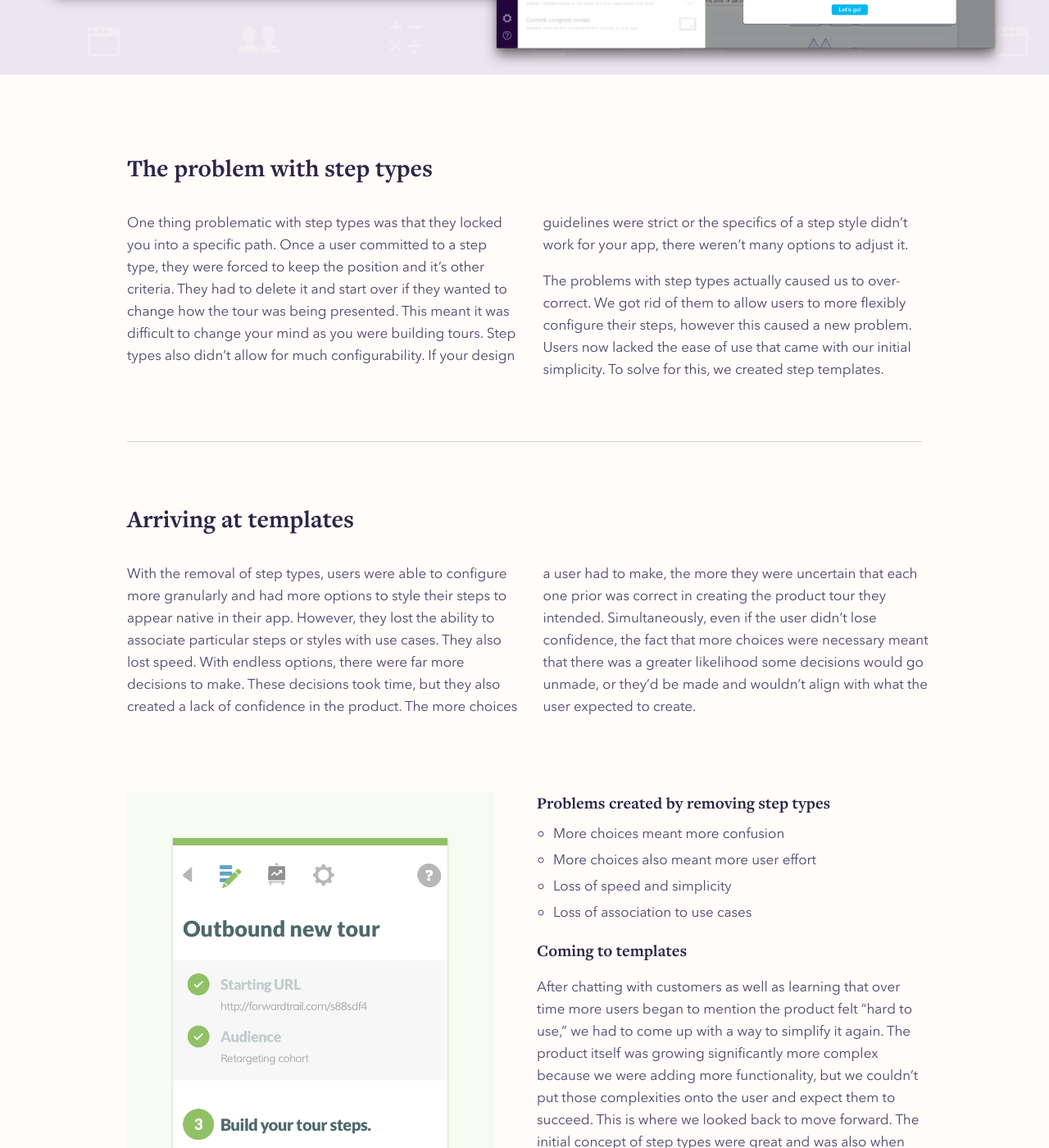
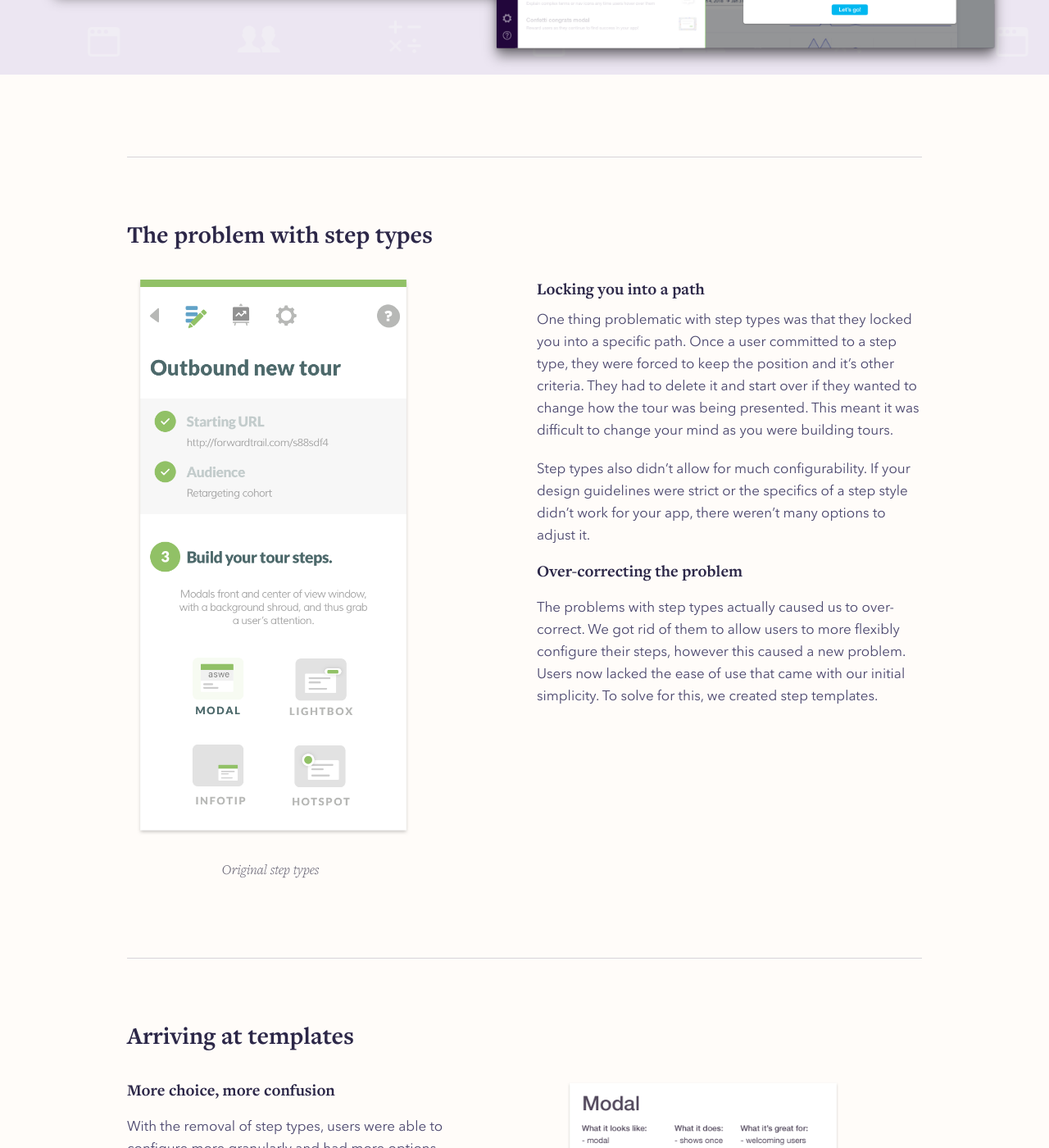
Before and after one commit to jessbottali/jessicabottali.com, a Jekyll site: the page built from projects/chameleon-templates/index.html, in a window 1280 px wide and 1400 px high, scrolled down 985 px. Shown: the whole window at 82% size. Built offline with Jekyll 4.4.1, drawn with Linux system fonts in a browser that asks for light colours; comment, search, counter and statistics services are not loaded; some of the changed text lies outside the part shown.

Commit message:
Update index.html

```diff
--- a/projects/chameleon-templates/index.html
+++ b/projects/chameleon-templates/index.html
@@ -15,51 +15,47 @@
   </div>
 </article>
 <img src="./images/full-bleed-img@2x.png" class="ProjectImage full w100" />
-<div class="Container">
-  <h2 class="ProjectWork-title">The problem with step types</h2>
-  <div class="Grid gutters"
-       style="height:200px;">
-    <div class="Project-content"style="
-    margin-bottom: 0px;
-    padding-left: 15px;
-    height: 220px;
-   ">
-      <p style="margin-top: 0px;">One thing problematic with step types was that they locked you into a specific path. Once a user committed to a step type, they were forced to keep the position and it’s other criteria. They had to delete it and start over if they wanted to change how the tour was being presented. This meant it was difficult to change your mind as you were building tours. Step types also didn’t allow for much configurability. If your design guidelines were strict or the specifics of a step style didn’t work for your app, there weren’t many options to adjust it. </p>
 
+
+<div class="Container mb5">
+  <hr />
+    <h2 class="ProjectWork-title m0 mb4">The problem with step types </h2>
+    <div class="Grid gutters u-m-top-20">
+      <div class="Grid-cell u-6of12">
+        <div class="Home-Page-Image" style="width: 350px;">
+          <img src="./images/old-step-types-2@2x.png" class="ProjectImage ml0" style="padding-left: 12px;" />
+          <p class="ImageCaption">Original step types</p>
+        </div>
+      </div>
+        <div class="Grid-cell">
+          <div class="challenges-content">
+            <h3 class="ProjectImage-title m0 mb2">Locking you into a path</h3>
+
+            <p class="m0 mb3"> One thing problematic with step types was that they locked you into a specific path. Once a user committed to a step type, they were forced to keep the position and it’s other criteria. They had to delete it and start over if they wanted to change how the tour was being presented. This meant it was difficult to change your mind as you were building tours. </p>
+            <p>Step types also didn’t allow for much configurability. If your design guidelines were strict or the specifics of a step style didn’t work for your app, there weren’t many options to adjust it. </p>
+
+            <h3 class="ProjectImage-title m0 mb2">Over-correcting the problem</h3>
             <p>The problems with step types actually caused us to over-correct. We got rid of them to allow users to more flexibly configure their steps, however this caused a new problem. Users now lacked the ease of use that came with our initial simplicity. To solve for this, we created step templates. </p>
 
           </div>
         </div>
       </div>
-
-<div class="Container mb5">
-  <hr />
-    <h2 class="ProjectWork-title m0 mb4">Arriving at templates </h2>
-
-    <div class="Grid gutters"
-         style="height:200px;">
-      <div class="Project-content"style="
-      margin-bottom: 0px;
-      padding-left: 15px;
-      height: 200px;
-     ">
-        <p style="margin-top: 0px;">With the removal of step types, users were able to configure more granularly and had more options to style their steps to appear native in their app. However, they lost the ability to associate particular steps or styles with use cases. They also lost speed. With endless options, there were far more decisions to make. These decisions took time, but they also created a lack of confidence in the product. The more choices a user had to make, the more they were uncertain that each one prior was correct in creating the product tour they intended. Simultaneously, even if the user didn’t lose confidence, the fact that more choices were necessary meant that there was a greater likelihood some decisions would go unmade, or they’d be made and wouldn’t align with what the user expected to create. </p>
-
+     </div>
     </div>
 </div>
 
-    <div class="Grid gutters u-m-top-20">
-      <div class="Grid-cell u-6of12">
-        <div class="Home-Page-Image">
-          <img src="./images/old-step-types@2x.png" class="ProjectImage ml0" style="margin-top: 60px;" />
-          <p class="ImageCaption">Original step types</p>
-        </div>
-      </div>
-      <div class="Grid-cell u-6of12">
-        <div class="understanding-catalog-content">
-          <div class="Grid-cell u-12of12">
 
-            <h3 class="ProjectImage-title mb2" style="margin-top: 60px;">Problems created by removing step types</h3>
+
+<div class="Container mb5" style="margin-bottom: 40px;">
+  <hr />
+  <div class="Grid gutters">
+    <div class="Grid-cell u-5of12"  style="line-height: 27px;">
+      <h2 class="ProjectWork-title m0 mb4">Arriving at templates </h2>
+        <h3 class="ProjectImage-title mb2">More choice, more confusion</h3>
+          <p>With the removal of step types, users were able to configure more granularly and had more options to style their steps to appear native in their app. However, they lost the ability to associate particular steps or styles with use cases. They also lost speed. With endless options, there were far more decisions to make. These decisions took time, but they also created a lack of confidence in the product. The more choices a user had to make, the more they were uncertain that each one prior was correct in creating the product tour they intended. </p>
+          <h3 class="ProjectImage-title mb2">Too many decisions to make</h3>
+          <p>Simultaneously, even if the user didn’t lose confidence, the fact that more choices were necessary meant that there was a greater likelihood some decisions would go unmade, or they’d be made and wouldn’t align with what the user expected to create. </p>
+          <h3 class="ProjectImage-title mb2">Problems created by removing step types</h3>
           <ul class="m0 mb3">
             <li>More choices meant more confusion</li>
             <li>More choices also meant more user effort</li>
@@ -67,22 +63,46 @@
             <li>Loss of association to use cases</li>
           </ul>
     </div>
+
+    <div class="Grid-cell" style="margin-top:70px; margin-left:40px;">
+      <div class="Catalog-sketch-images" style="width: 350px; margin-left: 80px;">
+        <img src="./images/templatizing-behaviors-styles-1@2x.png" class="ProjectImage ml0" />
+        <p class="ImageCaption">Mapping template behaviors and styles</p>
+      </div>
     </div>
 
-          <h3 class="ProjectImage-title m0 mb2">Coming to templates</h3>
+    </div>
+</div>
 
-          <p>After chatting with customers as well as learning that over time more users began to mention the product felt “hard to use,” we had to come up with a way to simplify it again.
-          The product itself was growing significantly more complex because we were adding more functionality, but we couldn’t put those complexities onto the user and expect them to succeed. This is where we looked back to move forward. The initial concept of step types were great and was also when users more consistently told us how easy our product was to use. We needed to consolidate the benefit of simplicity and less decision making for the user where possible. We could then offer the option to find more variation if the simpler method wasn’t meeting their needs. </p>
+<div class="Container">
+  <div class="Grid gutters">
+    <div class="Grid-cell u-6of12" style="padding-top: 30px;">
+        <div class="Catalog-sketch-images" style="width: 350px;">
+          <img src="./images/templatizing-behaviors-styles-2@2x.png" class="ProjectImage ml0" style="width: 350px;" />
+          <p class="ImageCaption">More template mapping</p>
+        </div>
+    </div>
+
+    <div class="Grid-cell u-6of12" style="margin-top: 22px;">
+      <div class="understanding-catalog-content">
+        <div class="Grid-cell u-12of12">
+        <h2 class="ProjectImage-title m0 mb2">Coming to templates</h2>
+
+        <p>After chatting with customers as well as learning that over time more users began to mention the product felt “hard to use,” we had to come up with a way to simplify it again. The product itself was growing significantly more complex because we were adding more functionality, but we couldn’t put those complexities onto the user and expect them to succeed. </p>
+        <p>This is where we looked back to move forward. The initial concept of step types were great and was also when users more consistently told us how easy our product was to use. We needed to consolidate the benefit of simplicity and less decision making for the user where possible. We could then offer the option to find more variation if the simpler method wasn’t meeting their needs. </p>
 
         <p>Creating step templates became that compromise. I spoke with several customers about what tours they were currently building as well as what they wanted to use Chameleon for in the future. This helped me prioritize and define use cases for our templates. It also helped confirm which problems our customers were frequently looking to solve for. </p>
 
-          <h3 class="ProjectImage-title m0 mb2">Increasing adoption of more use cases</h3>
-          <p class="m0 mb3">Additionally, I used templates as an opportunity to make customers aware of what other use cases were useful and possible with Chameleon. This was incredibly beneficial because it allowed us to guide users to more value within our product from a flow they were already in. It also excited marketing and sales because they were able to help influence users in product! </p>
-
+        <h3 class="ProjectImage-title mb2">Increasing adoption of more use cases</h3>
+        <p>Additionally, I used templates as an opportunity to make customers aware of what other use cases were useful and possible with Chameleon. This was incredibly beneficial because it allowed us to guide users to more value within our product from a flow they were already in. It also excited marketing and sales because they were able to help influence users in product! </p>
         </div>
       </div>
     </div>
   </div>
+</div>
+
+
+
 <div class="Container">
   <hr />
   <h2 class="ProjectWork-title m0 mb2">Final design</h2>
@@ -101,7 +121,7 @@
 
         <p class="m0">To connect our templates to use cases, we typically needed a greater explanation than the contents of the template itself. We added descriptions in our templates list to provide that context and allow customers to relay even more specific information. </p>
 
-        <p class="mb4">With long lists it can be difficult to know what’s most relevant to you. As we built out more default templates and expected users to add their own as well, we needed a way to help categorize them. We first implemented labels to solve for that, but we were also able to use them as a marketing strategy. We began to label which templates were “New” and announced them as we developed them.</p>
+        <p>With long lists it can be difficult to know what’s most relevant to you. As we built out more default templates and expected users to add their own as well, we needed a way to help categorize them. We first implemented labels to solve for that, but we were also able to use them as a marketing strategy. We began to label which templates were “New” and announced them as we developed them.</p>
 
         <h3 class="ProjectImage-title m0 mb2">Previewing templates</h3>
         <p class="mb4">Previewing a template was perhaps the most influential piece of this design. Up until this point we didn’t provide the option to view steps out of the context of their tour. Being able to view a template before committing to it helped users feel confident and excited about their choice. Additionally, it gave them more context to other use cases we shared through our defaults and encouraged more tour building. </p>
```
Lines whose indentation alone changed are shown as unchanged.
